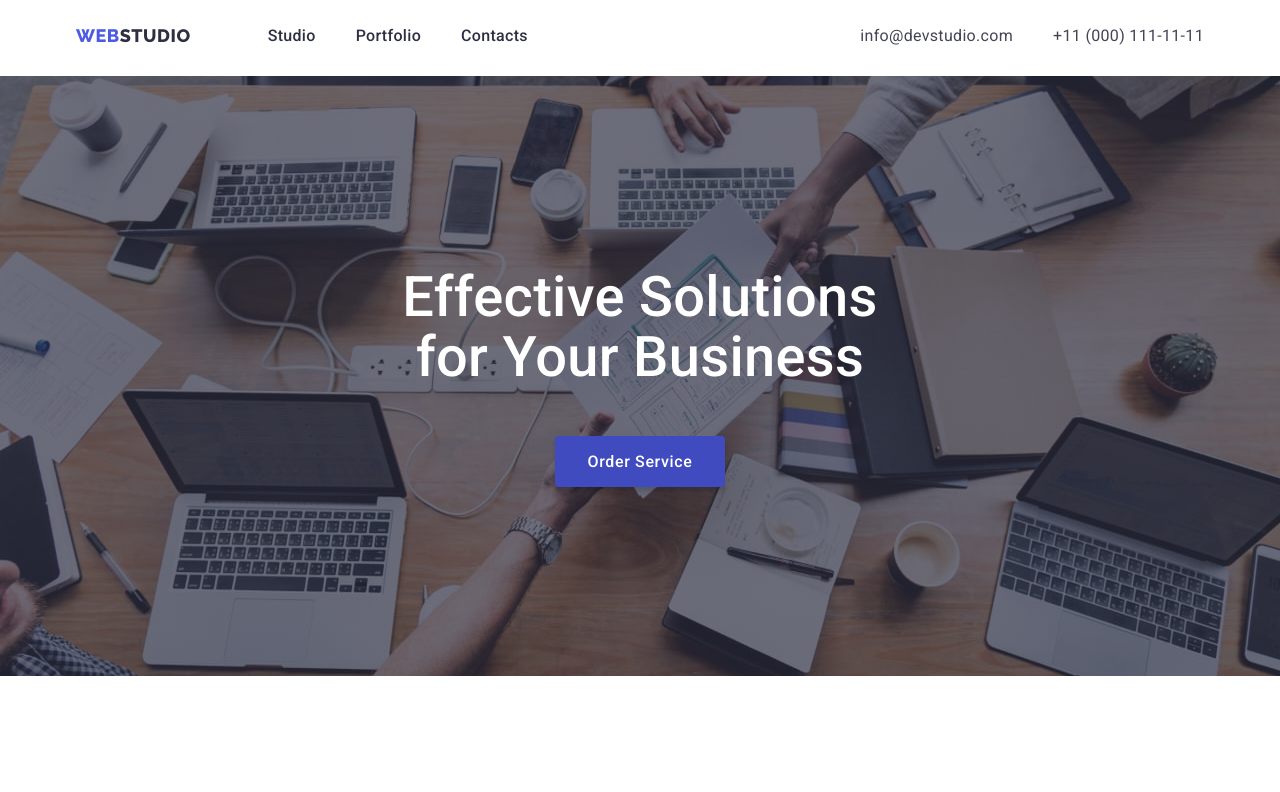
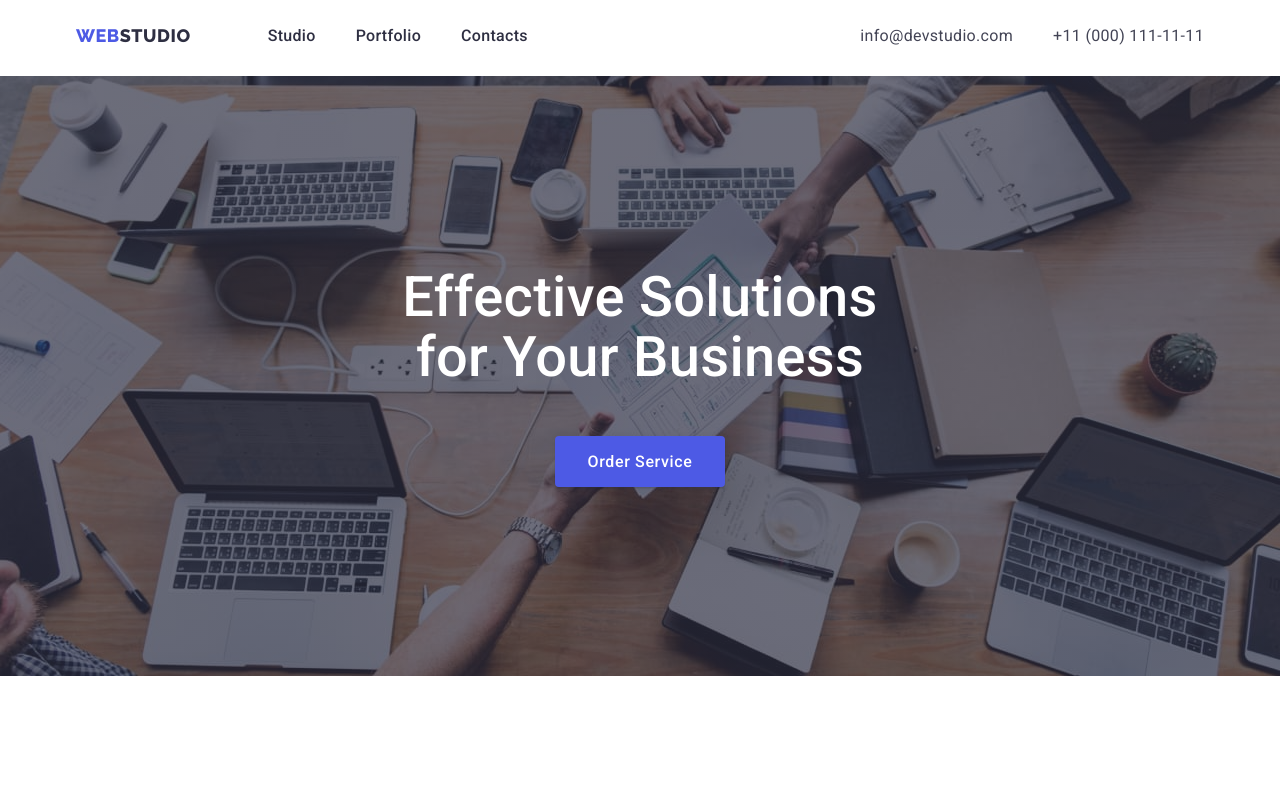
Before and after one commit to yfymra/goit-markup-hw-04, a plain HTML site: page index.html in a window 1280 px wide. In both pictures the pointer is over the button "Order Service". Shown: the top 792 px of the page. Drawn offline with nearby package versions, Linux system fonts and the light colour scheme.

Commit message:
Homework 4

```diff
--- a/css/styles.css
+++ b/css/styles.css
@@ -204,7 +204,8 @@ ul {
 
 .hero-button:hover,
 .hero-button:focus {
-    background-color: var(--pressed-state);
+    background-color: var(--primary-brand);
+    box-shadow: 0px 1px 6px rgba(46, 47, 66, 0.08), 0px 1px 1px rgba(46, 47, 66, 0.16), 0px 2px 1px rgba(46, 47, 66, 0.08);
 }
 
 .hero-button:active {
```
